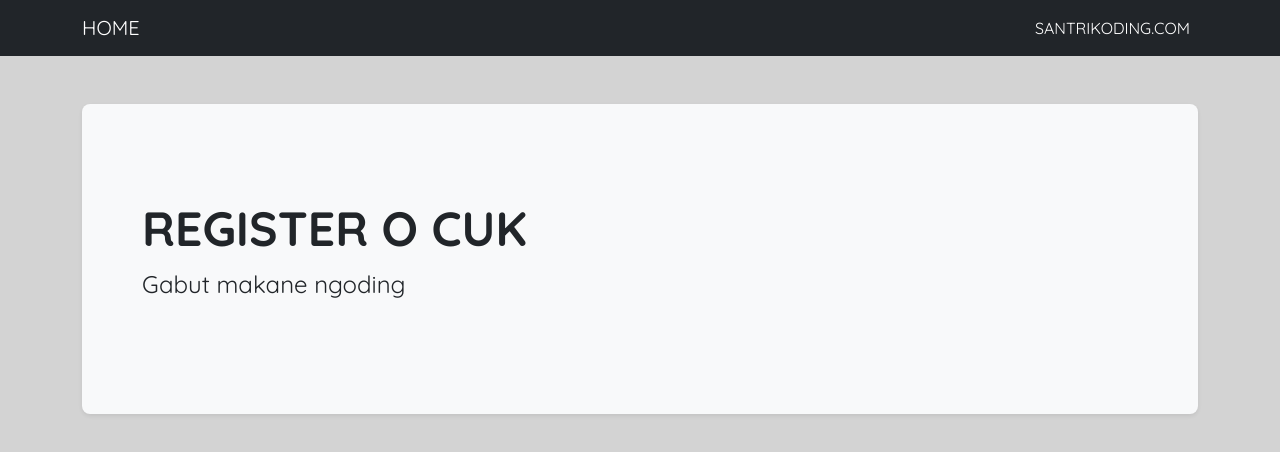
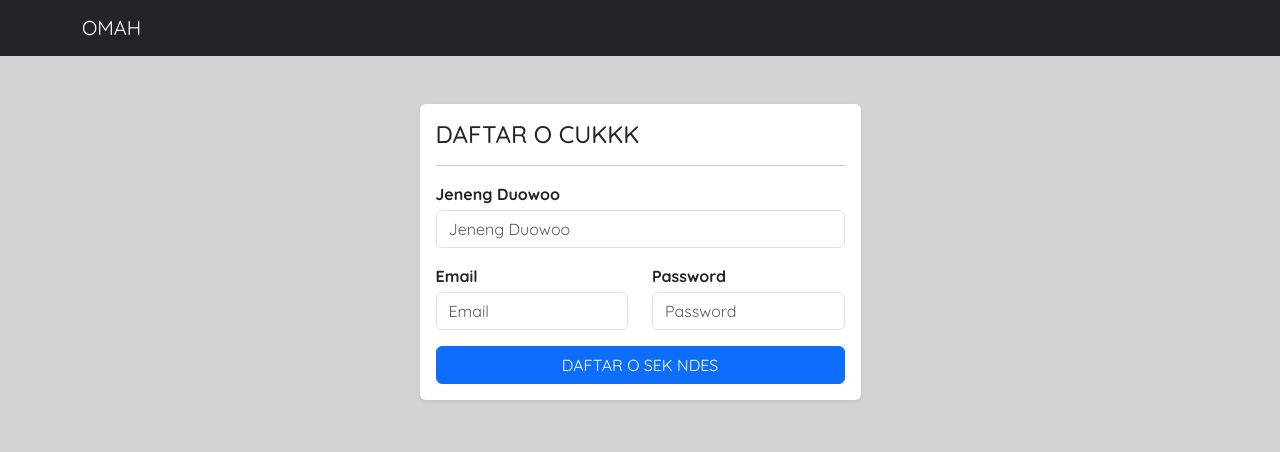
Before and after one commit to yasirnurprasetyo/frontend-vue-vite, a Vue app: page /register in a window 1280 px wide. Shown: the top 452 px of the page. Built offline with nearby package versions, Linux system fonts and the light colour scheme.

Commit message:
view register

```diff
--- a/src/App.vue
+++ b/src/App.vue
@@ -6,7 +6,7 @@
   <div>
     <nav class="navbar navbar-expand-lg bg-dark" data-bs-theme="dark">
       <div class="container">
-        <router-link :to="{ name: 'home' }" class="navbar-brand">HOME</router-link>
+        <router-link :to="{ name: 'home' }" class="navbar-brand">OMAH</router-link>
         <button
           class="navbar-toggler"
           type="button"
@@ -18,13 +18,13 @@
         >
           <span class="navbar-toggler-icon"></span>
         </button>
-        <div class="collapse navbar-collapse" id="navbarSupportedContent">
+        <!-- <div class="collapse navbar-collapse" id="navbarSupportedContent">
           <ul class="navbar-nav ms-auto mb-2 mb-lg-0">
             <li class="nav-item">
               <a href="https://santrikoding.com" target="_blank" class="nav-link active" aria-current="page">SANTRIKODING.COM</a>
             </li>
           </ul>
-        </div>
+        </div> -->
       </div>
     </nav>
 
--- a/src/views/auth/register.vue
+++ b/src/views/auth/register.vue
@@ -1,12 +1,77 @@
 <script setup>
+import { reactive, ref } from 'vue';
+import { useRouter } from 'vue-router';
+import api from '../../services/api'
+const router = useRouter()
+const validation = ref([])
+const user = reactive({
+    name: '',
+    email: '',
+    password: '',
+    password_confirmation: ''
+})
 
+const register = async () => {
+    await api.post('/api/register', {
+        name: user.name,
+        email: user.email,
+        password: user.password,
+    }).then(() => {
+        router.push({
+            name: 'login'
+        })
+    }).catch(error => {
+        validation.value = error.response.data
+    })
+}
 </script>
 
 <template>
-    <div class="p-5 mb-4 bg-light rounded-3 shadow-sm">
-        <div class="container-fluid py-5">
-            <h1 class="display-5 fw-bold">REGISTER O CUK</h1>
-            <p class="col-md-12 fs-4">Gabut makane ngoding</p>
+    <div class="row justify-content-center">
+        <div class="row justify-content-center">
+            <div class="col-md-5">
+                <div class="card border-0 rounded shadow-sm">
+                    <div class="card-body">
+                        <h4>DAFTAR O CUKKK</h4>
+                        <hr>
+                        <div v-if="validation.errors" class="mt-2 alert alert-danger">
+                            <ul class="mt-0 mb-0">
+                                <li v-for="(error, index) in validation.errors" :key="index">
+                                    {{ `${error.path} : ${error.msg}` }}
+                                </li>
+                            </ul>
+                        </div>
+                        <form @submit.prevent="register">
+                            <div class="row">
+                                <div class="col-md-12 mb-3">
+                                    <div class="form-group">
+                                        <label for="" class="mb-1 fw-bold">Jeneng Duowoo</label>
+                                        <input type="text" v-model="user.name" class="form-control"
+                                            placeholder="Jeneng Duowoo">
+                                    </div>
+                                </div>
+                            </div>
+                            <div class="row">
+                                <div class="col-md-6 mb-3">
+                                    <div class="form-group">
+                                        <label for="" class="mb-1 fw-bold">Email</label>
+                                        <input type="text" v-model="user.email" class="form-control"
+                                            placeholder="Email">
+                                    </div>
+                                </div>
+                                <div class="col-md-6 mb-3">
+                                    <div class="form-group">
+                                        <label for="" class="mb-1 fw-bold">Password</label>
+                                        <input type="text" v-model="user.password" class="form-control"
+                                            placeholder="Password">
+                                    </div>
+                                </div>
+                            </div>
+                            <button type="submit" class="btn btn-primary w-100">DAFTAR O SEK NDES</button>
+                        </form>
+                    </div>
+                </div>
+            </div>
         </div>
     </div>
 </template>
```
